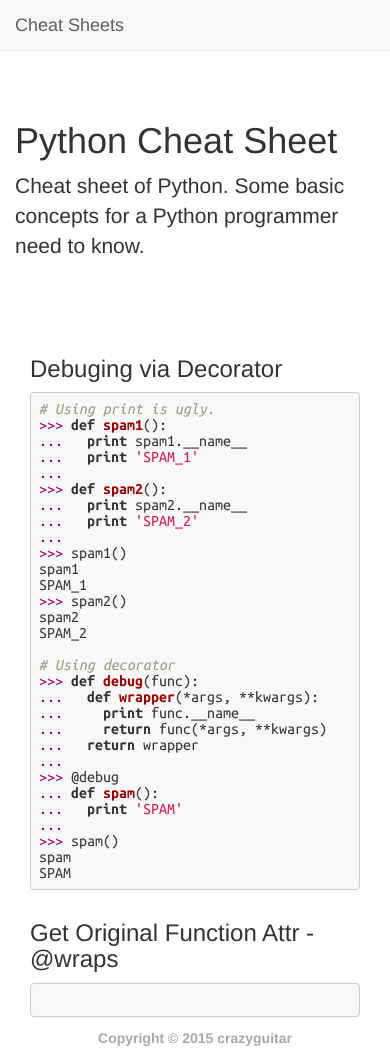
After one commit to crazyguitar/cheatsheet, a Flask app: page /python-metaprogramming in a window 390 px wide. The commit adds this page. Run offline with Flask 2, Linux system fonts and the light colour scheme; some libraries are stand-ins or nearby versions.

```diff
--- /dev/null
+++ b/server/templates/cheatsheet/python-metaprogramming.html
@@ -0,0 +1,64 @@
+{% extends "layout.html" %}
+
+{% block jumbotron %}
+<div class="jumbotron">
+   <h1>Python Cheat Sheet</h1>
+   <p>Cheat sheet of Python. Some basic concepts for a Python programmer need to know.</p>
+</div>
+{% endblock %}
+
+{% block body %}
+<div class="row col-md-4 col-xs-12">
+
+<h3>Debuging via Decorator</h3>
+<pre class="code python">
+# Using print is ugly.
+&gt;&gt;&gt; def spam1():
+...   print spam1.__name__
+...   print 'SPAM_1'
+...
+&gt;&gt;&gt; def spam2():
+...   print spam2.__name__
+...   print 'SPAM_2'
+...
+&gt;&gt;&gt; spam1()
+spam1
+SPAM_1
+&gt;&gt;&gt; spam2()
+spam2
+SPAM_2
+
+# Using decorator
+&gt;&gt;&gt; def debug(func):
+...   def wrapper(*args, **kwargs):
+...     print func.__name__
+...     return func(*args, **kwargs)
+...   return wrapper
+...
+&gt;&gt;&gt; @debug
+... def spam():
+...   print 'SPAM'
+...
+&gt;&gt;&gt; spam()
+spam
+SPAM
+</pre>
+
+</div>
+<div class="row col-md-4 col-xs-12">
+
+<h3>Get Original Function Attr - @wraps</h3>
+<pre class="code python">
+
+</pre>
+
+</div>
+<div class="row col-md-4 col-xs-12">
+
+</div>
+{% endblock %}
+
+{% block script %}
+{{ super() }}
+
+{% endblock %}
```
Also changed, not shown: server/templates/index.html (+12 -2 lines).
